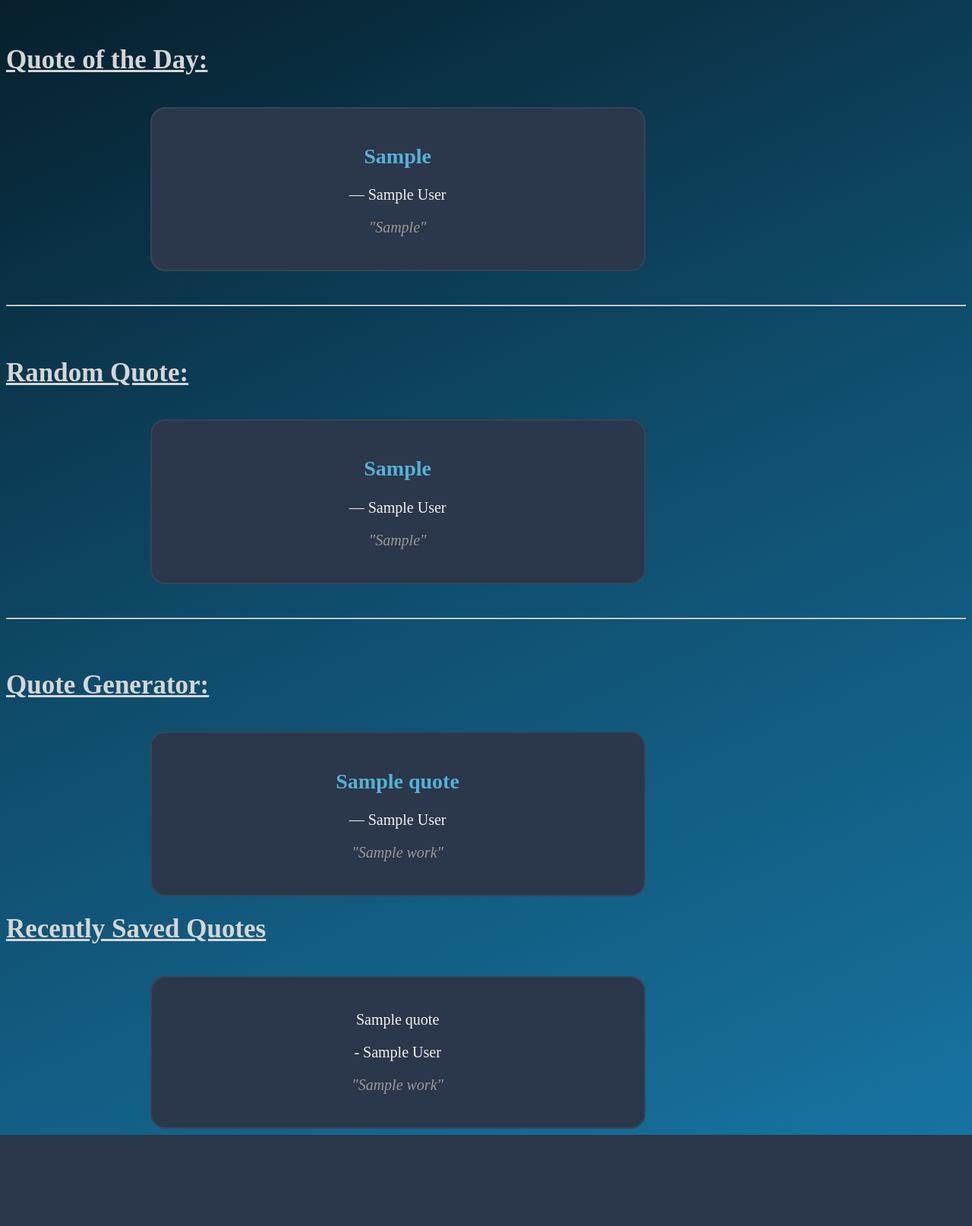
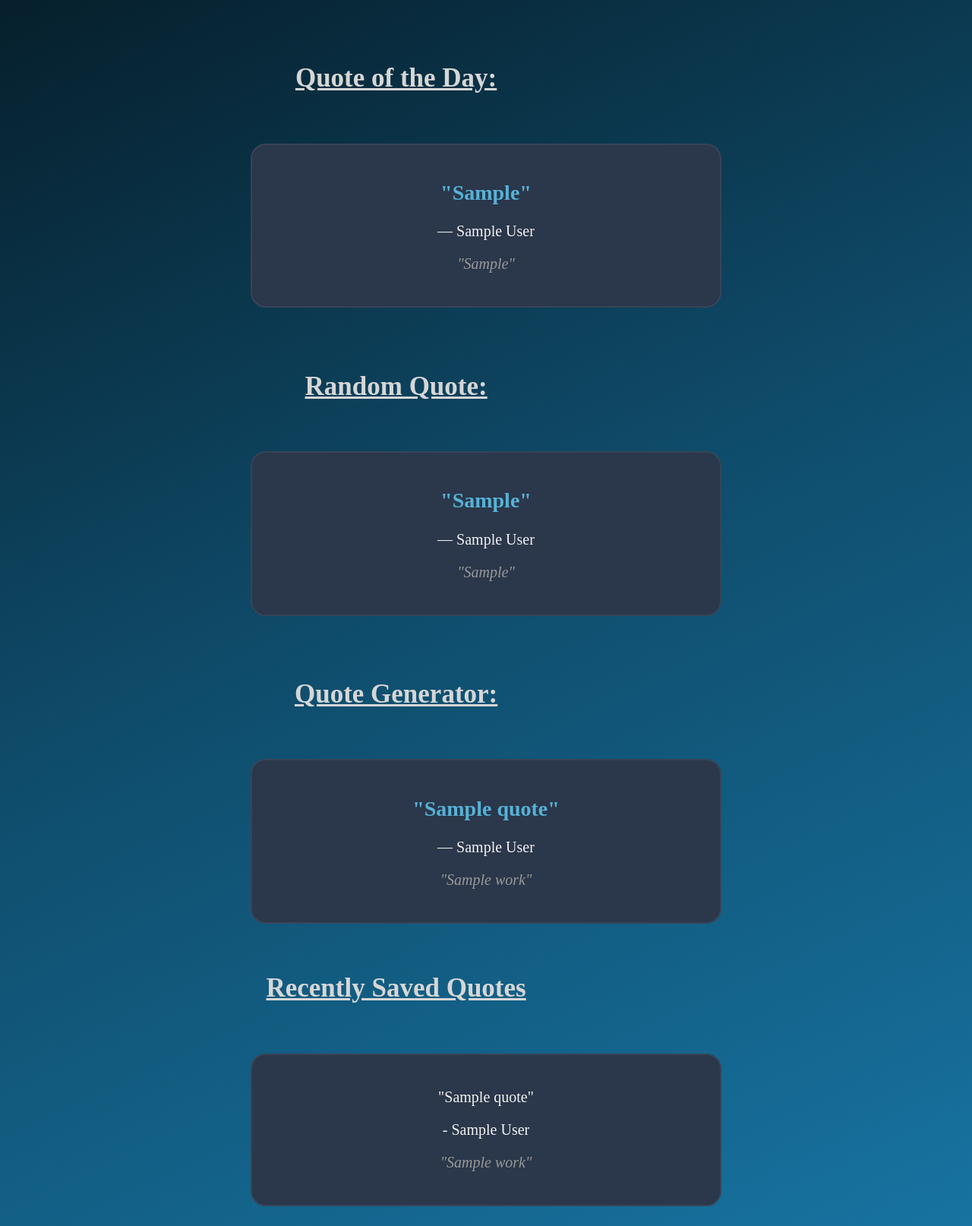
Before and after one commit to Ben-Horgan20/IS2209_Group7_QuotesApp, a Flask app: template templates/index.html in a window 1280 px wide. Shown: the part 143-1757 px from the top of the page at 76% size. Before the commit the page ends 1637 px from the top, so only its background shows below. Run offline with Flask 3, Linux system fonts and the light colour scheme; the template is opened without the code that fills it: most values are stand-ins (such as "Sample title", 1, 10 or a date in 2020); some web fonts are replaced.

Commit message:
redoing style

```diff
--- a/static/style.css
+++ b/static/style.css
@@ -9,12 +9,19 @@ body {
 
 .quote_container {
     padding: 1.5rem;
-    width: 600px;
-    margin: 0 auto 0 15%;
+    width: 45%;
+    margin: 0 auto;
     text-align: center;
     background-color: #2b374a;
     border: 2px solid #384457;
     border-radius: 20px;
+}
+
+.quote_header_container {
+    padding: 1.5rem;
+    width: 600px;
+    margin: 0 auto 0 15%;
+    text-align: center;
 }
 
 .alegreya-sc-regular {
--- a/templates/index.html
+++ b/templates/index.html
@@ -11,13 +11,16 @@
     <div class="header">
         <h1>Motivational Quote Generator</h1>
     </div>
+
     <br>
     <br>
 
+    <div class="quote_header_container">
         <h1>Quote of the Day:</h1>
         <br>
+    </div>
     <div class="quote_container">
-        <h2>{{ qotd_quote }}</h2>
+        <h2>"{{ qotd_quote }}"</h2>
         <p>— {{ qotd_author }}</p>
         <p><i>"{{ qotd_work }}"</i></p>
     </div>
@@ -25,15 +28,12 @@
     <br>
     <br>
 
-    <hr>
-
-    <br>
-    <br>
-
+    <div class="quote_header_container">
         <h1>Random Quote:</h1>
         <br>
+    </div>
     <div class="quote_container">
-        <h2>{{ rand_quote }}</h2>
+        <h2>"{{ rand_quote }}"</h2>
         <p>— {{ rand_author }}</p>
         <p><i>"{{ rand_work }}"</i></p>
     </div>
@@ -41,27 +41,29 @@
     <br>
     <br>
 
-    <hr>
-
-    <br>
-    <br>
-
+    <div class="quote_header_container">
         <h1>Quote Generator:</h1>
         <br>
+    </div>
     <div class="quote_container">
-        <h2>{{ quote }}</h2>
+        <h2>"{{ quote }}"</h2>
         <p>— {{ author }}</p>
         <p><i>"{{ work }}"</i></p>
     </div>
 
+    <br>
+
+    <div class="quote_header_container">
         <h1>Recently Saved Quotes</h1>
         <br>
+    </div>
     {% for item in recent_quotes %}
         <div class="quote_container">
-            <p>{{ item.quote }}</p>
+            <p>"{{ item.quote }}"</p>
             <p>- {{ item.author }}</p>
             <p><i>"{{ item.work }}"</i></p>
         </div>
+        <br>
     {% endfor %}
 
 
```
Lines whose indentation alone changed are shown as unchanged.
